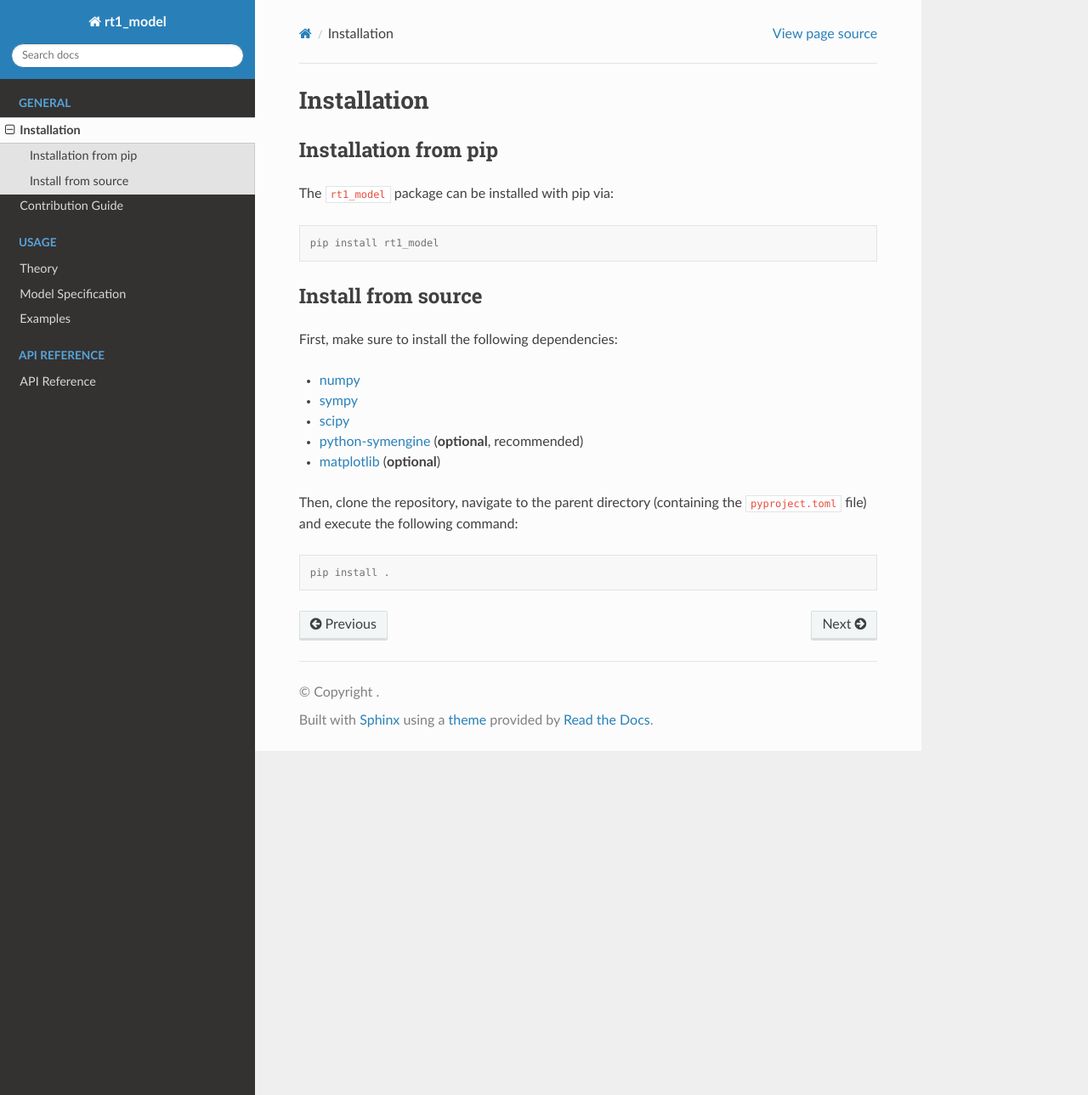
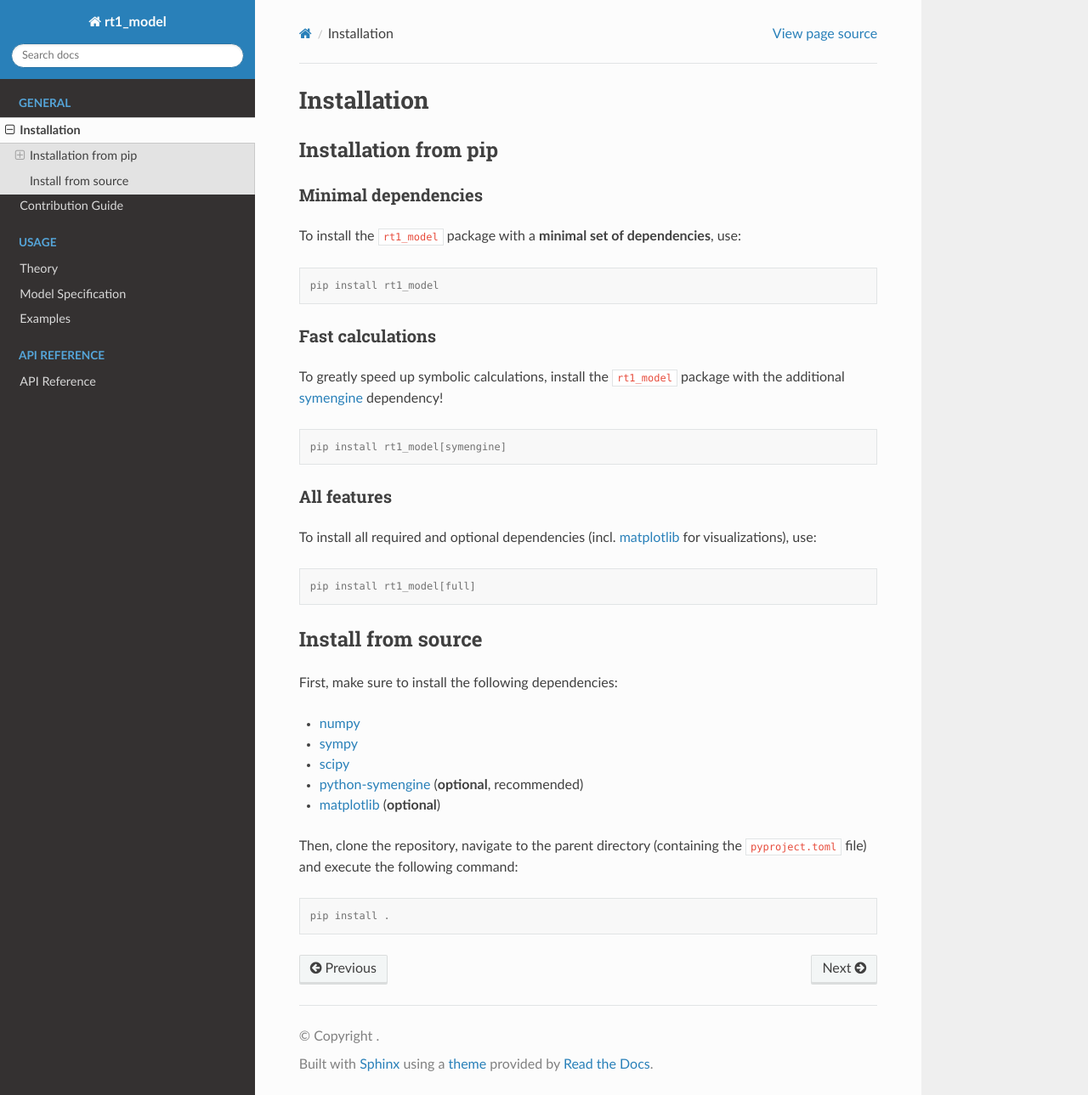
Before and after one commit to TUW-GEO/rt1_model, a Sphinx documentation site: the page built from docs/installation.rst, in a window 1280 px wide and 1289 px high. Shown: the whole window at 85% size. Built offline with Sphinx 7.4.7 and the Read the Docs theme 2.0.0, drawn with Linux system fonts in a browser that asks for light colours; pages that are not in the unit, such as notebooks, are missing from menus.

Commit message:
update docs

```diff
--- a/docs/api_reference.rst
+++ b/docs/api_reference.rst
@@ -30,4 +30,5 @@ API Reference
    :template: custom-module-template.rst
 
    set_lambda_backend
+   get_lambda_backend
    set_loglevel
--- a/docs/conf.py
+++ b/docs/conf.py
@@ -28,7 +28,7 @@ nb_execution_mode = "cache"
 
 autosummary_generate = ["api_reference.rst"]
 
-exclude_patterns = ["build", "examples/.*", "jupyter_execute/*", ".jupyter-cache"]
+exclude_patterns = ["build", "examples/.*", "jupyter_execute/*", ".jupyter_cache"]
 
 # autodoc_default_options = {
 #    "members": True,
--- a/docs/installation.rst
+++ b/docs/installation.rst
@@ -4,11 +4,36 @@ Installation
 Installation from pip
 ~~~~~~~~~~~~~~~~~~~~~
 
-The ``rt1_model`` package can be installed with pip via:
+Minimal dependencies
+....................
+
+To install the ``rt1_model`` package with a **minimal set of dependencies**, use:
 
 .. code-block:: console
 
    pip install rt1_model
+
+Fast calculations
+.................
+
+To greatly speed up symbolic calculations, install the ``rt1_model`` package with the additional `symengine <https://github.com/symengine/symengine.py>`_ dependency!
+
+.. code-block:: console
+
+   pip install rt1_model[symengine]
+
+All features
+............
+
+To install all required and optional dependencies (incl. `matplotlib <https://matplotlib.org/>`_ for visualizations), use:
+
+.. code-block:: console
+
+   pip install rt1_model[full]
+
+
+
+
 
 
 Install from source
```
Also changed, not shown: docs/index.rst (+8 -2 lines).
